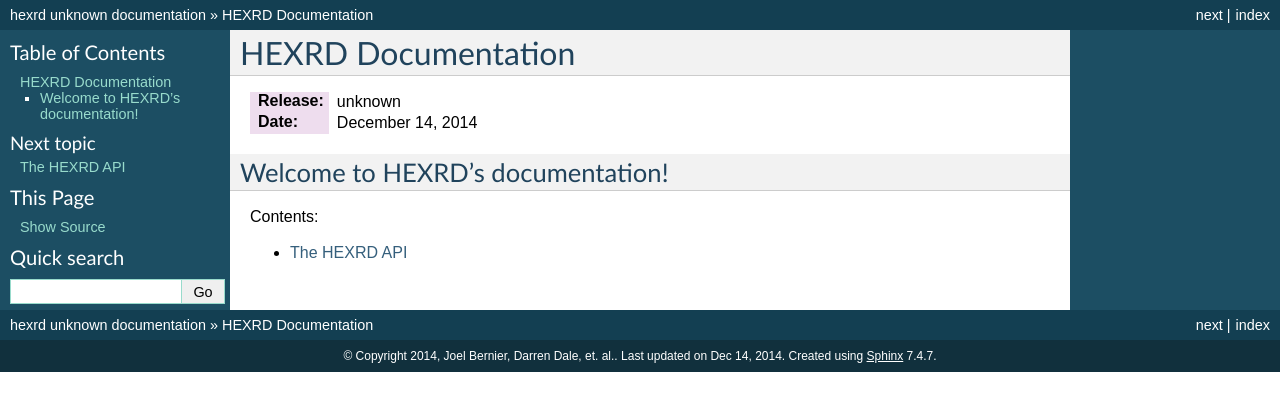
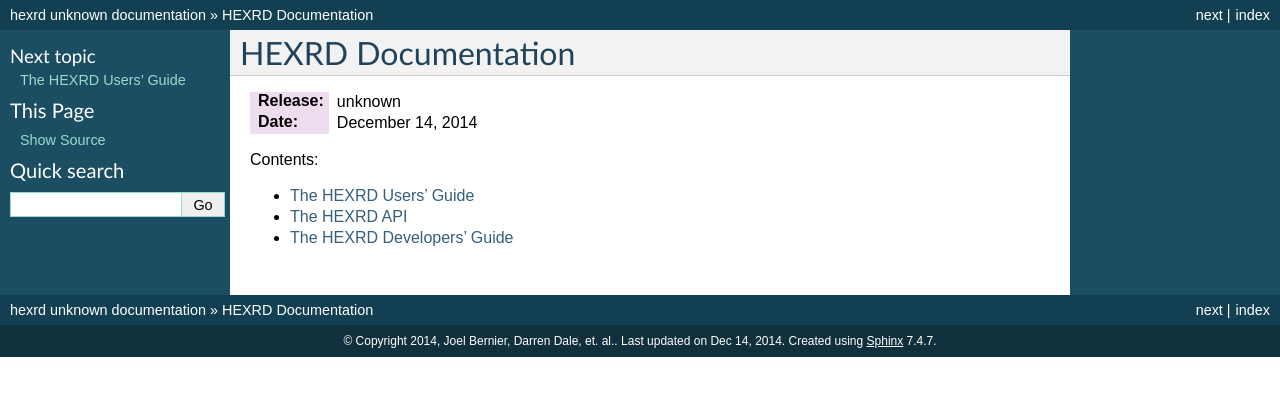
Before and after one commit to praxes/hexrd, a Sphinx documentation site: the page built from docs/source/index.rst, in a window 1280 px wide. Shown: the top 411 px of the page. Built offline with Sphinx 7.4.7, drawn with Linux system fonts in a browser that asks for light colours.

Commit message:
begin user and developer documentation

```diff
--- /dev/null
+++ b/docs/source/dev/index.rst
@@ -0,0 +1,10 @@
+===========================
+The HEXRD Developers' Guide
+===========================
+
+Contents:
+
+.. toctree::
+   :maxdepth: 1
+
+   getting_started
--- a/docs/source/index.rst
+++ b/docs/source/index.rst
@@ -1,6 +1,6 @@
-===================
+###################
 HEXRD Documentation
-===================
+###################
 
 .. only:: html
 
@@ -8,15 +8,15 @@
    :Date: |today|
 
 
-Welcome to HEXRD's documentation!
-=================================
-
 Contents:
 
 .. toctree::
    :maxdepth: 1
 
+   users/index
    api/index
+   dev/index
+
 
 .. todo::
    Joel's explanation of hexrd's :download:`transforms <_static/transforms.pdf>`
--- /dev/null
+++ b/docs/source/users/index.rst
@@ -0,0 +1,10 @@
+======================
+The HEXRD Users' Guide
+======================
+
+Contents:
+
+.. toctree::
+   :maxdepth: 1
+
+   installation
--- /dev/null
+++ b/docs/source/users/installation.rst
@@ -0,0 +1,2 @@
+Installation
+============
```
Also changed, not shown: docs/source/api/index.rst (+4 -11 lines), docs/source/dev/getting_started.rst (added, +11 -0 lines).
